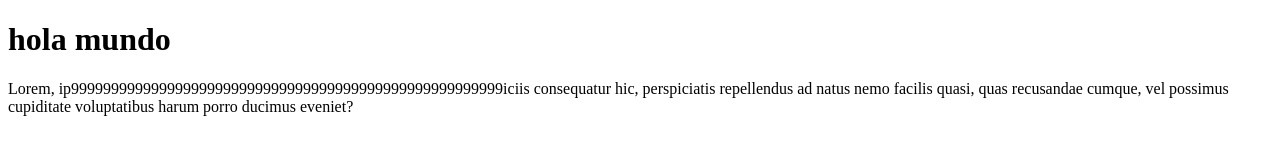
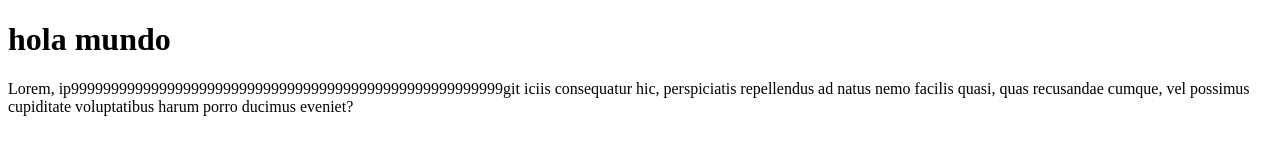
Before and after one commit to juanpablogualchi/pruebas, a plain HTML site: page index.html in a window 1280 px wide. Drawn offline with Linux system fonts and the light colour scheme.

Commit message:
AGREGUE 999

```diff
--- a/index.html
+++ b/index.html
@@ -6,7 +6,7 @@
 </head>
 <body>
     <h1>hola mundo</h1>
-    <p>Lorem, ip999999999999999999999999999999999999999999999999999999iciis consequatur hic, perspiciatis repellendus ad natus nemo facilis quasi, quas recusandae cumque, vel possimus cupiditate voluptatibus harum porro ducimus eveniet?</p>
+    <p>Lorem, ip999999999999999999999999999999999999999999999999999999git iciis consequatur hic, perspiciatis repellendus ad natus nemo facilis quasi, quas recusandae cumque, vel possimus cupiditate voluptatibus harum porro ducimus eveniet?</p>
 </body>
 <script src="./app.js"></script>
 </html>
```
